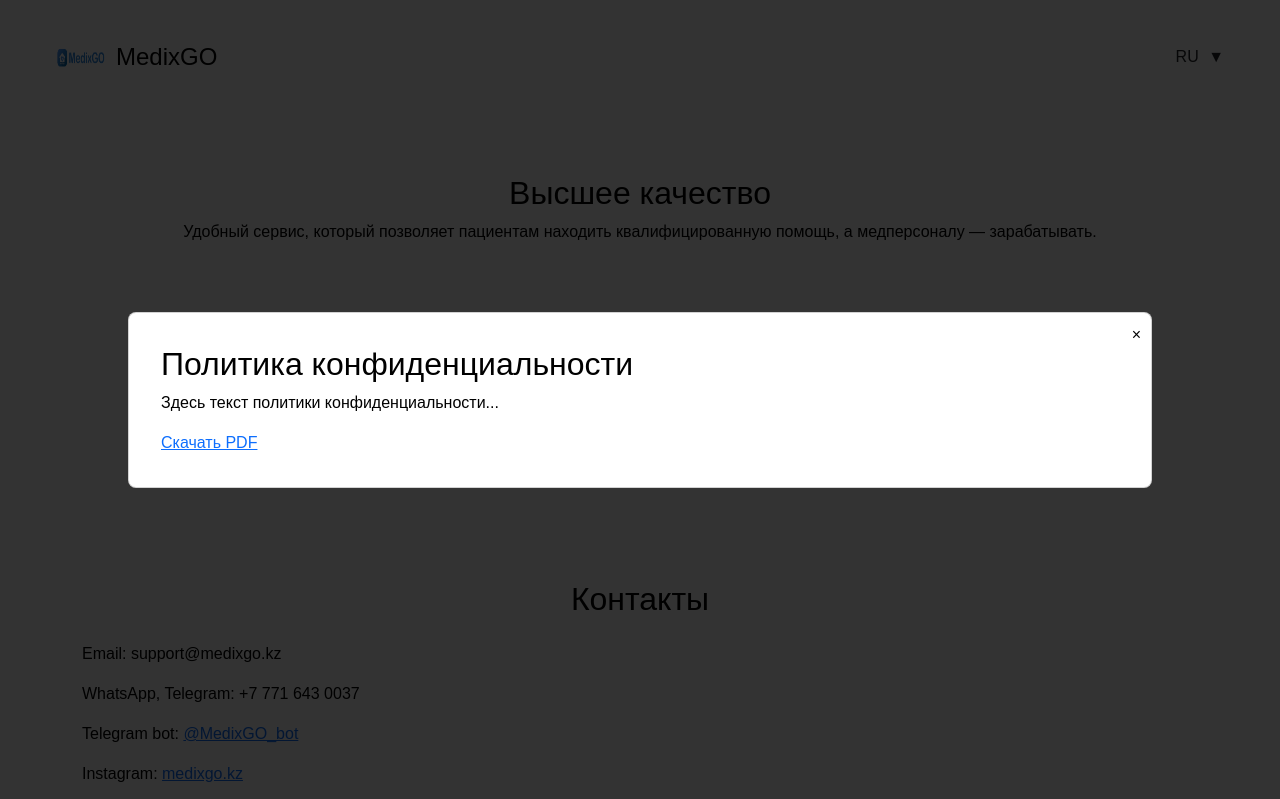
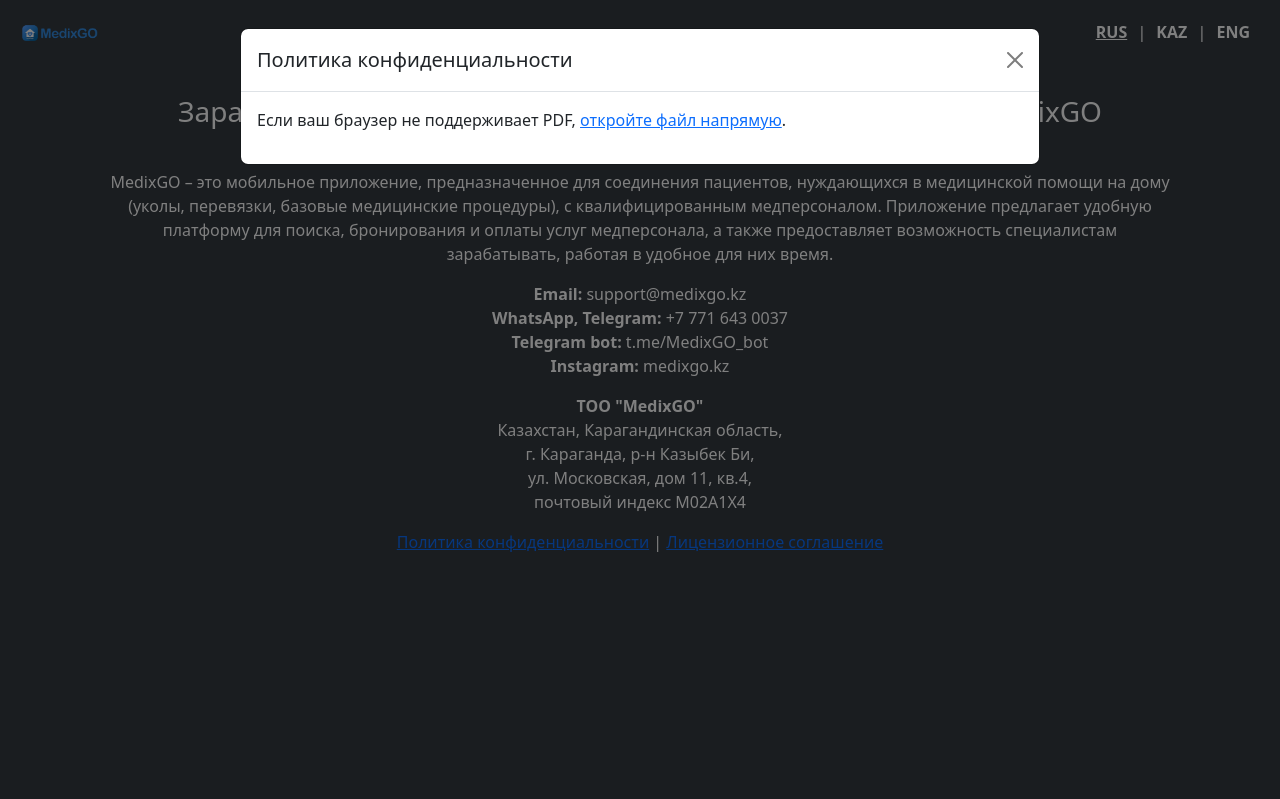
Before and after one commit to bash-create/MedixGO-website, a plain HTML site: page index.html in a window 1280 px wide. Both pictures are taken after a click on the link "Политика конфиденциальности". Shown: the top 799 px of the page. Drawn offline with nearby package versions, Linux system fonts and the light colour scheme.

Commit message:
Update index.html

```diff
--- a/index.html
+++ b/index.html
@@ -1,168 +1,134 @@
 <!DOCTYPE html>
 <html lang="ru">
-
 <head>
     <meta charset="UTF-8">
-  <meta name="viewport" content="width=device-width, initial-scale=1.0">
     <title>MedixGO</title>
-  <link rel="stylesheet" href="https://cdn.jsdelivr.net/npm/bootstrap@5.3.0/dist/css/bootstrap.min.css">
+    <link href="https://cdn.jsdelivr.net/npm/bootstrap@5.3.0-alpha1/dist/css/bootstrap.min.css" rel="stylesheet">
     <style>
         body {
-      font-family: sans-serif;
-      position: relative;
-      margin: 0;
-      padding: 0;
-      z-index: 0;
-      color: #000;
+            background-color: #343a40;
+            color: #ffffff;
         }
-    body::before {
-      content: '';
-      position: fixed;
-      top: 0; left: 0;
-      width: 100%;
-      height: 100%;
-      background: url('187111vef36339b.jpg') center no-repeat;
-      background-size: contain;
-      filter: blur(4px);
-      opacity: 0.3;
-      z-index: -1;
+        .language-btn {
+            background: none;
+            border: none;
+            color: #ffffff;
+            cursor: pointer;
+            font-weight: bold;
         }
-    header, footer, section {
-      background-color: rgba(255, 255, 255, 0.85);
-      padding: 1rem;
-      margin: 1rem auto;
-      border-radius: 10px;
-      max-width: 1200px;
+        .language-btn.active {
+            text-decoration: underline;
         }
-    header { display: flex; align-items: center; justify-content: space-between; }
-    .logo { display: flex; align-items: center; }
-    .logo img { width: 50px; height: 50px; margin-right: 10px; }
-    .language-selector { position: relative; cursor: pointer; }
-    .language-selector span { margin-right: 5px; }
-    .dropdown { position: absolute; background: #fff; top: 30px; right: 0; display: none; border: 1px solid #ccc; }
-    .dropdown div { padding: 5px 10px; cursor: pointer; color: #2196F3; }
-    .dropdown div:hover { background-color: #f0f0f0; }
-    .hero { text-align: center; padding: 60px 20px; }
-    footer { text-align: center; margin-top: 50px; }
-    .modal { display: none; position: fixed; top: 0; left: 0; width: 100%; height: 100%; background: rgba(0,0,0,0.8); justify-content: center; align-items: center; }
-    .modal-content { background: #fff; padding: 2rem; width: 80%; max-height: 80%; overflow-y: auto; position: relative; }
-    .modal-close { position: absolute; top: 10px; right: 10px; cursor: pointer; }
+        #logo {
+            width: 80px;
+            margin-left: 20px;
+            margin-top: 10px;
+        }
+        .content {
+            padding: 40px;
+        }
     </style>
 </head>
-
 <body>
-  <header>
-    <div class="logo">
-      <img src="Logo.png" alt="MedixGO Logo">
-      <h1 class="fs-4 m-0">MedixGO</h1>
-    </div>
-    <div class="language-selector text-dark" onclick="toggleDropdown()">
-      <span id="current-lang">RU</span> ▼
-      <div class="dropdown" id="dropdown-menu">
-        <div onclick="setLang('ru')">RU</div>
-        <div onclick="setLang('kz')">KZ</div>
-        <div onclick="setLang('en')">EN</div>
-      </div>
-    </div>
-  </header>
-
-  <section class="hero">
-    <h2 id="hero-title">Высшее качество</h2>
-    <p id="hero-desc">Удобный сервис, который позволяет пациентам находить квалифицированную помощь, а медперсоналу — зарабатывать.</p>
-  </section>
-
-  <section class="container my-5">
-    <h2 id="services-title" class="text-center mb-4">Медицинские услуги</h2>
-    <div class="row">
-      <div class="col-md-4 mb-3 text-center">
-        <h4>Госпитализация</h4>
-      </div>
-      <div class="col-md-4 mb-3 text-center">
-        <h4>Педиатрия</h4>
-      </div>
-      <div class="col-md-4 mb-3 text-center">
-        <h4>Критическая помощь</h4>
-      </div>
-    </div>
-  </section>
-
-  <section class="container my-5">
-    <h2 class="text-center mb-4">Контакты</h2>
-    <p>Email: support@medixgo.kz</p>
-    <p>WhatsApp, Telegram: +7 771 643 0037</p>
-    <p>Telegram bot: <a href="https://t.me/MedixGO_bot">@MedixGO_bot</a></p>
-    <p>Instagram: <a href="https://instagram.com/medixgo.kz">medixgo.kz</a></p>
-    <form>
-      <input type="email" placeholder="Ваш email" class="form-control mb-2" required />
-      <textarea placeholder="Ваше сообщение" class="form-control mb-2" required></textarea>
-      <button type="submit" class="btn btn-primary">Отправить</button>
-    </form>
-  </section>
-
-  <section class="container my-5">
-    <h2 class="text-center mb-4">Юридическая информация</h2>
-    <p>ТОО "MedixGO", Казахстан, Караганда,<br> ул. Московская, дом 11, кв. 4, индекс M02A1X4</p>
-    <p><a href="#" onclick="openModal('privacy')">Политика конфиденциальности</a> | <a href="#" onclick="openModal('license')">Лицензионное соглашение</a></p>
-  </section>
-
-  <footer>
-    &copy; 2025 MedixGO
-  </footer>
-
-  <div class="modal" id="privacy-modal">
-    <div class="modal-content">
-      <span class="modal-close" onclick="closeModal('privacy')">&times;</span>
-      <h2>Политика конфиденциальности</h2>
-      <p>Здесь текст политики конфиденциальности...</p>
-      <a href="/privacy.pdf" download>Скачать PDF</a>
+    <div class="d-flex justify-content-between align-items-center">
+        <!-- ЛОГОТИП -->
+        <img src="Logo.png" alt="Logo" id="logo">
+        <!-- КНОПКИ ЯЗЫКОВ -->
+        <div class="me-4 mt-2">
+            <button class="language-btn active" onclick="changeLang('ru')">RUS</button> |
+            <button class="language-btn" onclick="changeLang('kz')">KAZ</button> |
+            <button class="language-btn" onclick="changeLang('en')">ENG</button>
         </div>
     </div>
 
-  <div class="modal" id="license-modal">
-    <div class="modal-content">
-      <span class="modal-close" onclick="closeModal('license')">&times;</span>
-      <h2>Лицензионное соглашение</h2>
-      <p>Здесь текст лицензионного соглашения...</p>
-      <a href="/license.pdf" download>Скачать PDF</a>
+    <!-- ОСНОВНОЙ КОНТЕНТ -->
+    <div class="content container text-center" id="content">
+        <h3 id="slogan">Зарабатывай, когда тебе удобно. Заботься о пациентах, а MedixGO позаботится обо всём остальном.</h3>
+        <p id="description">
+            MedixGO – это мобильное приложение, предназначенное для соединения пациентов, нуждающихся в медицинской помощи на дому (уколы, перевязки, базовые медицинские процедуры), с квалифицированным медперсоналом. Приложение предлагает удобную платформу для поиска, бронирования и оплаты услуг медперсонала, а также предоставляет возможность специалистам зарабатывать, работая в удобное для них время.
+        </p>
+        <p>
+            <b>Email:</b> support@medixgo.kz<br>
+            <b>WhatsApp, Telegram:</b> +7 771 643 0037<br>
+            <b>Telegram bot:</b> t.me/MedixGO_bot<br>
+            <b>Instagram:</b> medixgo.kz
+        </p>
+        <p>
+            <b>ТОО "MedixGO"</b><br>
+            Казахстан, Карагандинская область,<br>
+            г. Караганда, р-н Казыбек Би,<br>
+            ул. Московская, дом 11, кв.4,<br>
+            почтовый индекс M02A1X4
+        </p>
+
+        <!-- ССЫЛКИ НА ДОКУМЕНТЫ -->
+        <a href="#" data-bs-toggle="modal" data-bs-target="#policyModal">Политика конфиденциальности</a> |
+        <a href="#" data-bs-toggle="modal" data-bs-target="#licenseModal">Лицензионное соглашение</a>
+    </div>
+
+    <!-- МОДАЛЬНОЕ ОКНО: ПОЛИТИКА КОНФИДЕНЦИАЛЬНОСТИ (PDF) -->
+    <div class="modal fade" id="policyModal" tabindex="-1">
+      <div class="modal-dialog modal-lg">
+        <div class="modal-content text-dark">
+          <div class="modal-header">
+            <h5 class="modal-title">Политика конфиденциальности</h5>
+            <button type="button" class="btn-close" data-bs-dismiss="modal"></button>
+          </div>
+          <div class="modal-body">
+            <!-- Встраиваем PDF -->
+            <object data="Политика конфиденциальности.pdf" type="application/pdf" width="100%" height="600px">
+              <p>Если ваш браузер не поддерживает PDF, <a href="Политика конфиденциальности.pdf">откройте файл напрямую</a>.</p>
+            </object>
+          </div>
+        </div>
       </div>
     </div>
 
+    <!-- МОДАЛЬНОЕ ОКНО: ЛИЦЕНЗИОННОЕ СОГЛАШЕНИЕ (PDF) -->
+    <div class="modal fade" id="licenseModal" tabindex="-1">
+      <div class="modal-dialog modal-lg">
+        <div class="modal-content text-dark">
+          <div class="modal-header">
+            <h5 class="modal-title">Лицензионное соглашение</h5>
+            <button type="button" class="btn-close" data-bs-dismiss="modal"></button>
+          </div>
+          <div class="modal-body">
+            <!-- Встраиваем PDF -->
+            <object data="Лицензионное соглашение.pdf" type="application/pdf" width="100%" height="600px">
+              <p>Если ваш браузер не поддерживает PDF, <a href="Лицензионное соглашение.pdf">откройте файл напрямую</a>.</p>
+            </object>
+          </div>
+        </div>
+      </div>
+    </div>
+
+    <script src="https://cdn.jsdelivr.net/npm/bootstrap@5.3.0-alpha1/dist/js/bootstrap.bundle.min.js"></script>
     <script>
+      // Переводы для переключения языка (только 2 блока: slogan и description)
       const translations = {
-      ru: { heroTitle: "Высшее качество", heroDesc: "Удобный сервис для пациентов и медперсонала", servicesTitle: "Медицинские услуги" },
-      kz: { heroTitle: "Жоғары сапа", heroDesc: "Пациенттер мен медицина қызметкерлеріне ыңғайлы сервис", servicesTitle: "Медициналық қызметтер" },
-      en: { heroTitle: "Highest Quality", heroDesc: "Convenient service for patients and medical staff", servicesTitle: "Medical Services" }
+        ru: {
+          slogan: "Зарабатывай, когда тебе удобно. Заботься о пациентах, а MedixGO позаботится обо всём остальном.",
+          description: "MedixGO – это мобильное приложение, предназначенное для соединения пациентов, нуждающихся в медицинской помощи на дому (уколы, перевязки, базовые медицинские процедуры), с квалифицированным медперсоналом. Приложение предлагает удобную платформу для поиска, бронирования и оплаты услуг медперсонала, а также предоставляет возможность специалистам зарабатывать, работая в удобное для них время."
+        },
+        kz: {
+          slogan: "Өзіңізге ыңғайлы уақытта табыс табыңыз. Пациенттерге қамқорлық жасаңыз, қалғанын MedixGO реттейді.",
+          description: "MedixGO – үйде медициналық көмекке мұқтаж пациенттерді (инъекция, таңу, базалық медициналық рәсімдер) білікті медициналық қызметкерлермен байланыстыруға арналған мобильді қосымша. Қосымша медициналық қызметкерлерді іздеу, брондау және төлеуге арналған ыңғайлы платформаны ұсынады, сондай-ақ мамандарға ыңғайлы уақытта табыс табуға мүмкіндік береді."
+        },
+        en: {
+          slogan: "Earn when it's convenient for you. Take care of patients, MedixGO will handle the rest.",
+          description: "MedixGO is a mobile app designed to connect patients requiring medical care at home (injections, bandages, basic medical procedures) with qualified medical personnel. The app provides a convenient platform for searching, booking, and paying for medical staff services, as well as enabling specialists to earn income at their convenience."
+        }
       };
 
-    function setLang(lang) {
-      document.getElementById('hero-title').innerText = translations[lang].heroTitle;
-      document.getElementById('hero-desc').innerText = translations[lang].heroDesc;
-      document.getElementById('services-title').innerText = translations[lang].servicesTitle;
-      document.getElementById('current-lang').innerText = lang.toUpperCase();
-      document.getElementById('dropdown-menu').style.display = 'none';
-    }
+      function changeLang(lang) {
+        document.getElementById('slogan').innerText = translations[lang].slogan;
+        document.getElementById('description').innerText = translations[lang].description;
 
-    function toggleDropdown() {
-      const dropdown = document.getElementById('dropdown-menu');
-      dropdown.style.display = dropdown.style.display === 'block' ? 'none' : 'block';
-    }
-
-    function openModal(type) {
-      document.getElementById(type + '-modal').style.display = 'flex';
-    }
-
-    function closeModal(type) {
-      document.getElementById(type + '-modal').style.display = 'none';
-    }
-
-    window.onclick = function(event) {
-      const dropdown = document.getElementById('dropdown-menu');
-      if (!event.target.closest('.language-selector')) {
-        dropdown.style.display = 'none';
-      }
+        // Подсветка активной кнопки
+        document.querySelectorAll('.language-btn').forEach(btn => btn.classList.remove('active'));
+        const btn = document.querySelector(`.language-btn[onclick="changeLang('${lang}')"]`);
+        if(btn) btn.classList.add('active');
       }
     </script>
-
 </body>
-
 </html>
```
Lines whose indentation alone changed are shown as unchanged.
